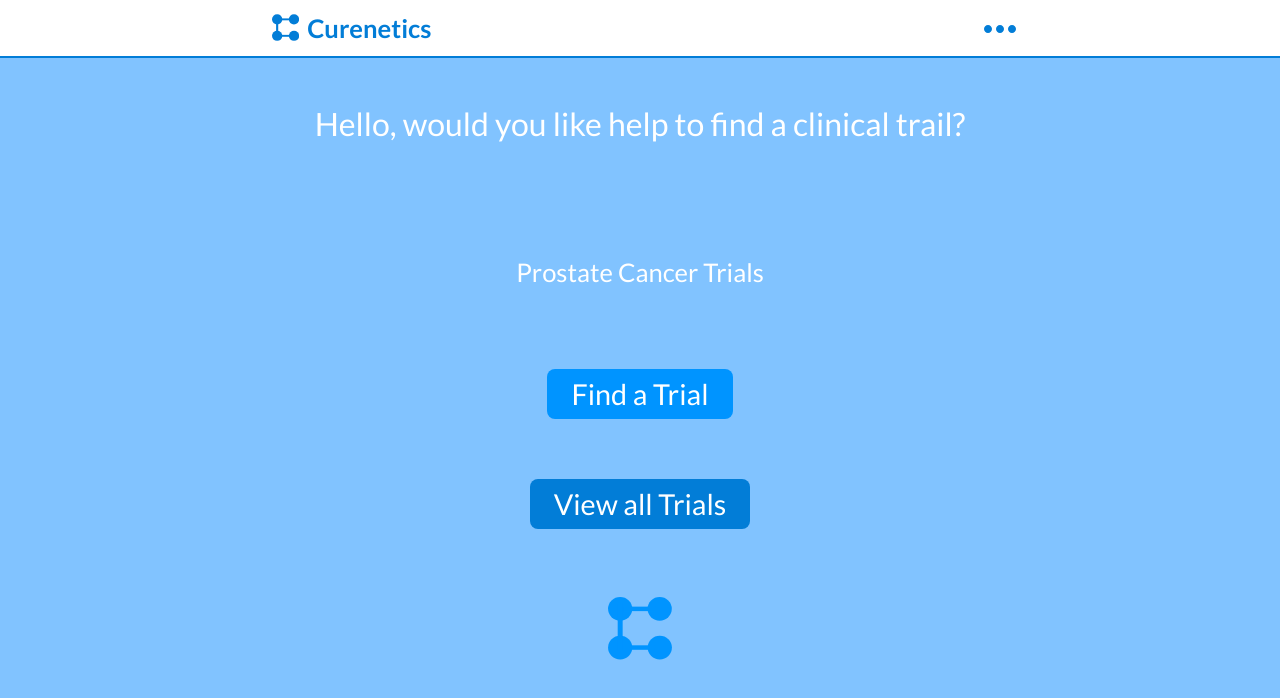
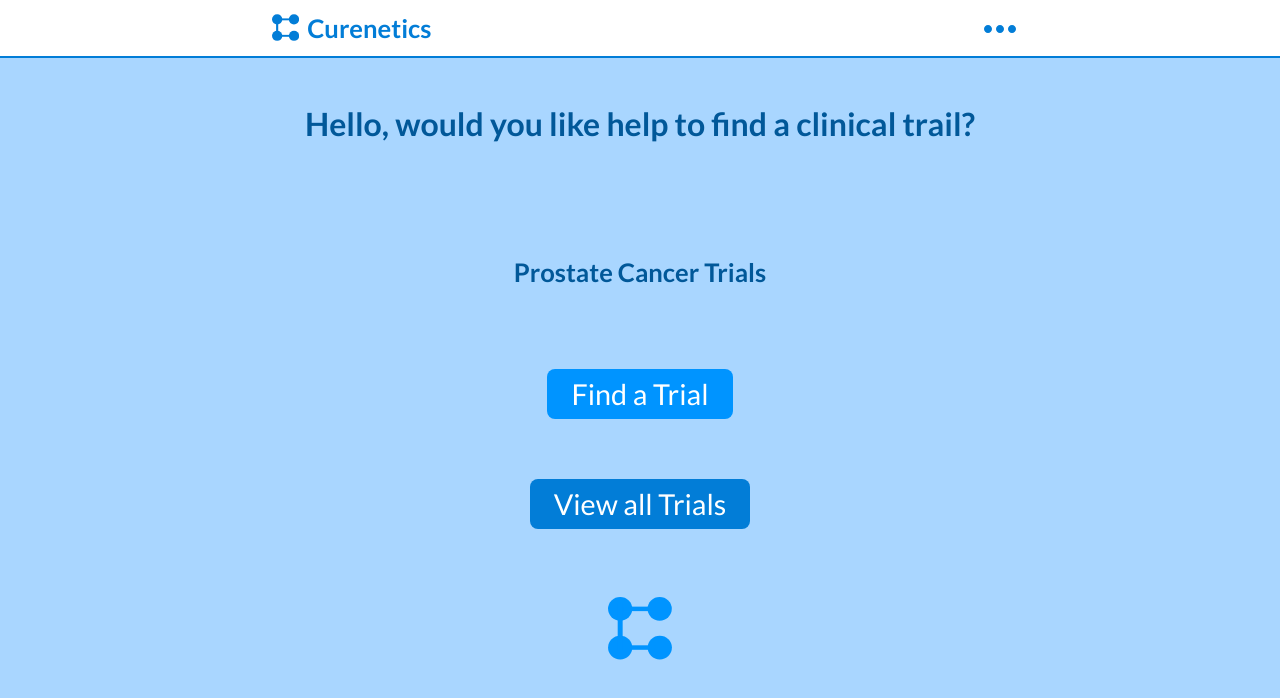
Before and after one commit to fac-15/Curenetics, a React (Vite) app: page / in a window 1280 px wide. Shown: the top 698 px of the page. Built offline with nearby package versions, Linux system fonts and the light colour scheme.

Commit message:
accessibility colour audit

```diff
--- a/package.json
+++ b/package.json
@@ -22,8 +22,8 @@
   "dependencies": {
     "html2canvas": "^1.0.0-alpha.12",
     "jspdf": "^1.5.3",
-    "react": "^16.8.1",
-    "react-dom": "^16.7.0",
+    "react": "^16.8.2",
+    "react-dom": "^16.8.2",
     "react-router-dom": "^4.3.1"
   },
   "devDependencies": {
--- a/src/Components/App/app.css
+++ b/src/Components/App/app.css
@@ -1,13 +1,14 @@
 /* global styles to go here */
 :root {
-  --light-blue: #81c3ff; /* background */
+  --light-blue: #a9d6ff; /* background #81c3ff */
   --med-blue: #0094ff; /* button normal */
   --dark-blue: #027dd7; /* button extra dark */
+  --darker-blue: #015899; /* blue text on blue background */
   --dark-grey: #4b4b4b; /* text */
   --med-grey: #e5e5e5;
   --light-grey: #dadada;
-  --green: #3a9732; /* recruiting */
-  --red: tomato;
+  --green: #277021; /* recruiting #3a9732 */
+  --red: #b21b00; /* not recruiting tomato */
   --light-red: #ffc4ba;
   --normal: 400;
   --bold: 600;
@@ -55,8 +56,17 @@ select:focus {
 
 h1 {
   font-size: 2rem;
-  color: white;
+  font-weight: var(--bold);
+  color: var(--darker-blue);
   text-align: center;
   line-height: 3.5rem;
   margin-bottom: 1rem;
 }
+
+h2 {
+  font-size: 1.6rem;
+  font-weight: var(--bold);
+  color: var(--darker-blue);
+  text-align: center;
+  line-height: 3.5rem;
+}
--- a/src/Components/Card/Card.js
+++ b/src/Components/Card/Card.js
@@ -11,6 +11,9 @@ import Keywords from "./Keywords";
 
 // get the linking thing
 import { Link } from "react-router-dom";
+
+// google map stuff
+import { Map, InfoWindow, Marker, GoogleApiWrapper } from "google-maps-react";
 
 // trial title
 const initalCap = str => str.charAt(0).toUpperCase() + str.slice(1);
@@ -38,6 +41,23 @@ const Card = props => {
     ? `/trials/${urlSlug(initalCap(item.Keywords[0]))}`
     : "/trials/trial-name-to-be-added";
 
+  // - - - - - - -
+  // check if the user has entered a postcode (from App.js state)
+  const postcodeEntered = props.userInfo.postCode.length > 0;
+  // postcode (for the first trial in the list)
+  const hasPostcode = !!ukLocations[0].Facility.Address.Zip;
+
+  // if user entered a postcode, and the trial has a postcode...
+  // - use distance matrix API (or a free version of this) to work out the distance apart
+  if (postcodeEntered && hasPostcode) {
+    // show how far away trial is from user entered address
+    const userPostcode = props.userInfo.postCode;
+    const trialPostcode = ukLocations[0].Facility.Address.Zip;
+    console.log(userPostcode, trialPostcode);
+  }
+
+  // - - - - - - -
+
   return (
     <>
       <div className="card-inner">
@@ -63,6 +83,7 @@ const Card = props => {
         <div className="card-row">{isRecruiting ? <Recruiting /> : <NotRecruiting />}</div>
 
         <div className="card-row">
+          <div />
           <div>
             <h3>{trialTitle}</h3>
           </div>
--- a/src/Components/Card/Location.js
+++ b/src/Components/Card/Location.js
@@ -21,9 +21,10 @@ const Location = locations => {
 
       <div>
         <span className="small-heading">
-          {Name ? Name : null} {Name && postCode ? "," : null}
+          {Name ? Name : <span className="missing-data">Address Missing From API</span>}{" "}
+          {Name && postCode ? "," : null}
         </span>{" "}
-        {postCode ? postCode : null}
+        {postCode ? postCode : <span className="missing-data">Postcode Missing From API</span>}
       </div>
     </div>
   );
--- a/src/Components/Home/home.css
+++ b/src/Components/Home/home.css
@@ -12,13 +12,6 @@
   height: 80vh;
   flex-direction: column;
   justify-content: space-around;
-}
-
-h2 {
-  font-size: 1.6rem;
-  color: white;
-  text-align: center;
-  line-height: 3.5rem;
 }
 
 /* button css - move to component */
--- a/src/Components/Results/Results.js
+++ b/src/Components/Results/Results.js
@@ -51,7 +51,7 @@ class Results extends React.Component {
 
   handleDelete = id => {
     const currentResults = this.state.results;
-    console.log(currentResults);
+    // console.log(currentResults);
     const newResults = currentResults.filter(item => item.IDInfo.NCTID !== id);
     this.setState({ results: newResults });
   };
@@ -72,12 +72,12 @@ class Results extends React.Component {
               viewBox="0 0 48 48"
             >
               <title id="back" lang="en">
-                Back to Trials
+                Back to Home
               </title>
               <path d="M40 22H15.66l11.17-11.17L24 8 8 24l16 16 2.83-2.83L15.66 26H40v-4z" />
             </svg>
           </Link>
-          <h2>Results are loading</h2>
+          <h2 className="results-count">Results are loading</h2>
         </section>
       );
     }
@@ -91,7 +91,7 @@ class Results extends React.Component {
 
         const resultsArray = resultsList.map(item => (
           <li className="small-card" key={item.IDInfo.NCTID}>
-            <Card data={{ item }} delete={this.handleDelete} />
+            <Card data={{ item }} delete={this.handleDelete} userInfo={this.props.userInfo} />
           </li>
         ));
 
@@ -119,7 +119,7 @@ class Results extends React.Component {
               </svg>
             </Link>
 
-            <h2>{resultsArray.length} results</h2>
+            <h2 className="results-count">{resultsArray.length} results</h2>
             <Filters onChange={this.handleChange} />
             {displayResults}
           </section>
@@ -130,7 +130,7 @@ class Results extends React.Component {
       else {
         return (
           <section className="main-section">
-            <h2>{noResultsMsg}</h2>
+            <h2 className="results-count">{noResultsMsg}</h2>
           </section>
         );
       }
--- a/src/Components/Results/results.css
+++ b/src/Components/Results/results.css
@@ -16,6 +16,9 @@
 }
 
 /* headings */
+.results-count {
+  text-transform: uppercase;
+}
 .small-card h3 {
   font-size: 1.8rem;
   font-weight: var(--bold);
@@ -89,7 +92,8 @@
 
 /* view more link */
 .view-more {
-  height: 3rem;
+  height: 3.5rem;
+  font-size: 1.6rem;
   position: absolute;
   bottom: 0;
   left: 0;
@@ -100,7 +104,7 @@
   padding: 0.5rem 1rem;
   border-radius: 0 0 0.5rem 0.5rem;
   text-decoration: none;
-  background-color: var(--dark-blue);
+  background-color: var(--darker-blue);
   color: white;
   fill: white;
   transition: all ease-in-out 0.3s;
@@ -112,7 +116,7 @@
 }
 
 .view-more:hover {
-  background-color: var(--med-blue);
+  background-color: var(--dark-blue);
 }
 .view-more:hover svg {
   transform: translateX(0.5rem);
@@ -120,7 +124,7 @@
 
 /* back links */
 .back-link {
-  fill: white;
+  fill: var(--darker-blue);
   position: absolute;
   top: 1rem;
   transition: all ease-in-out 0.3s;
@@ -130,6 +134,7 @@
 }
 
 .delete-button {
+  fill: var(--dark-grey);
   border-radius: 0.5rem;
   position: absolute;
   top: 1rem;
```
Also changed, not shown: 1 other file (tests, documents, lock files or other folders).
